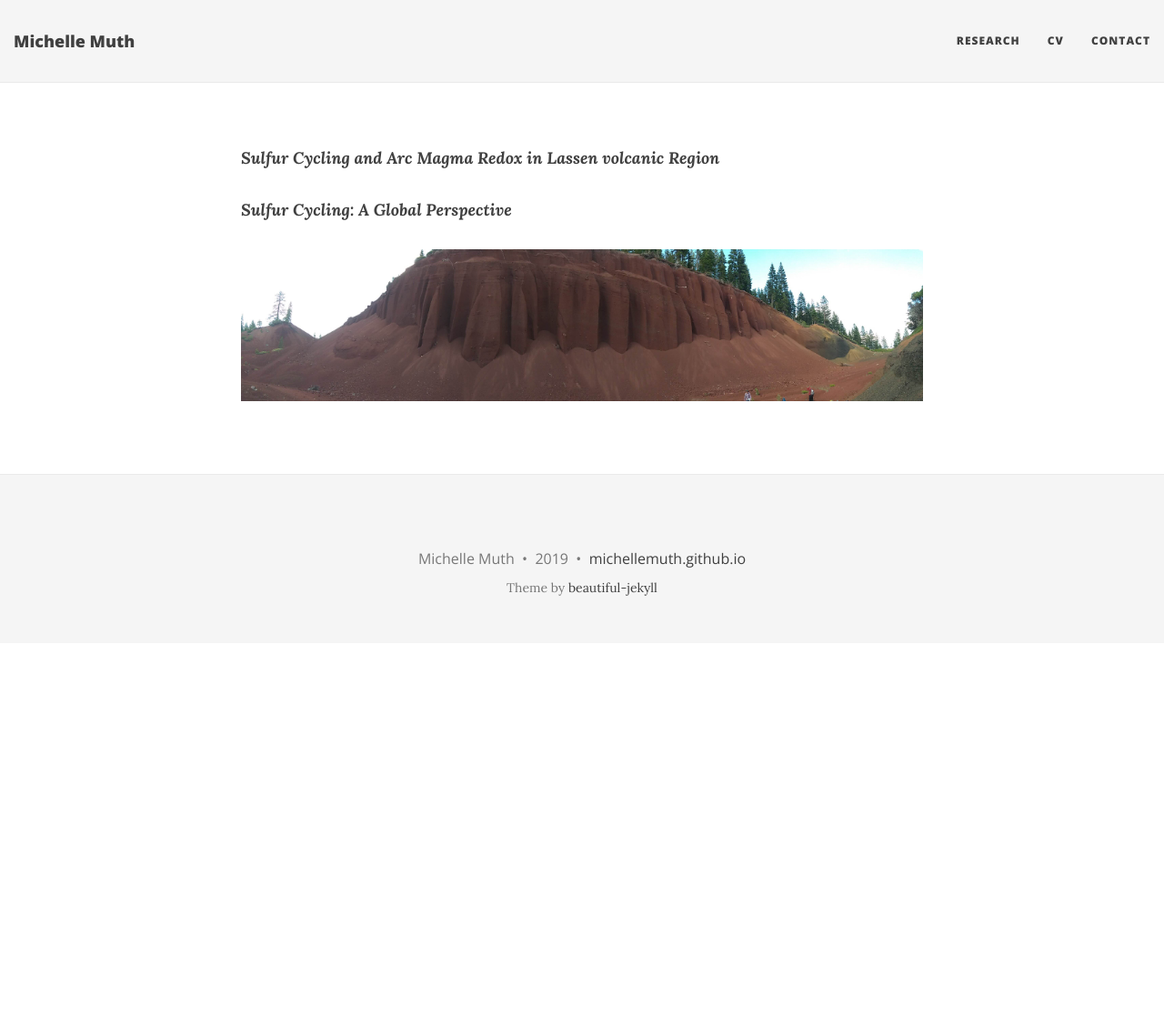
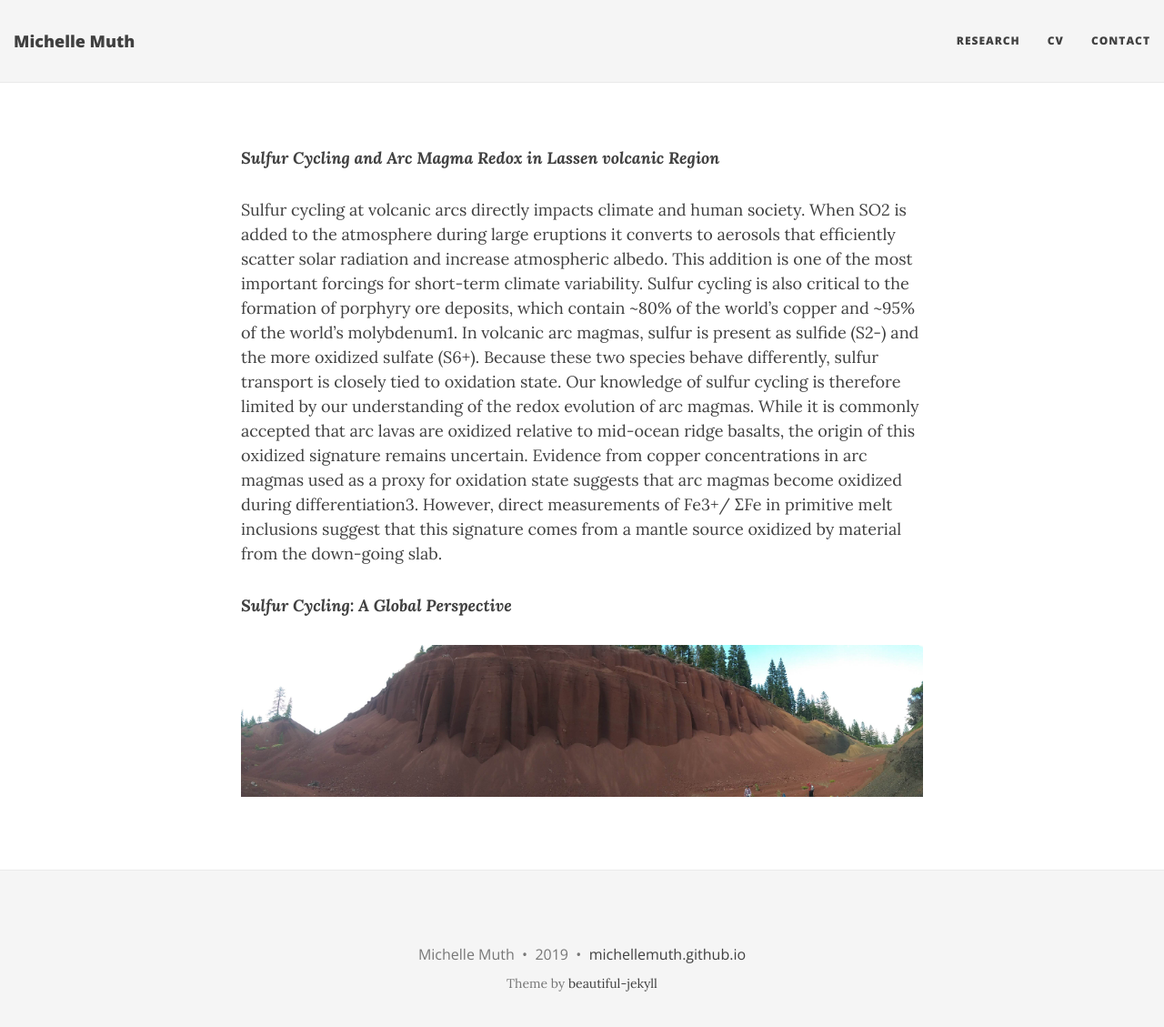
Before and after one commit to MichelleMuth/michellemuth.github.io, a Jekyll site: the page built from Research.md, in a window 1280 px wide and 1142 px high. Shown: the top 1129 px of the window at 91% size. Built offline with Jekyll 4.4.1, drawn with Linux system fonts in a browser that asks for light colours; nearby versions of some CDN libraries.

Commit message:
Update Research.md

```diff
--- a/Research.md
+++ b/Research.md
@@ -5,6 +5,8 @@ show-avatar: false`
 
 **_Sulfur Cycling and Arc Magma Redox in Lassen volcanic Region_**
 
+Sulfur cycling at volcanic arcs directly impacts climate and human society. When SO2 is added to the atmosphere during large eruptions it converts to aerosols that efficiently scatter solar radiation and increase atmospheric albedo. This addition is one of the most important forcings for short-term climate variability. Sulfur cycling is also critical to the formation of porphyry ore deposits, which contain ~80% of the world’s copper and ~95% of the world’s molybdenum1. In volcanic arc magmas, sulfur is present as sulfide (S2-) and the more oxidized sulfate (S6+). Because these two species behave differently, sulfur transport is closely tied to oxidation state. Our knowledge of sulfur cycling is therefore limited by our understanding of the redox evolution of arc magmas. While it is commonly accepted that arc lavas are oxidized relative to mid-ocean ridge basalts, the origin of this oxidized signature remains uncertain. Evidence from copper concentrations in arc magmas used as a proxy for oxidation state suggests that arc magmas become oxidized during differentiation3. However, direct measurements of Fe3+/ ΣFe in primitive melt inclusions suggest that this signature comes from a mantle source oxidized by material from the down-going slab.
+
 **_Sulfur Cycling: A Global Perspective_**
 
 ![Teaching1](\img\Lassen1.jpg)
```
